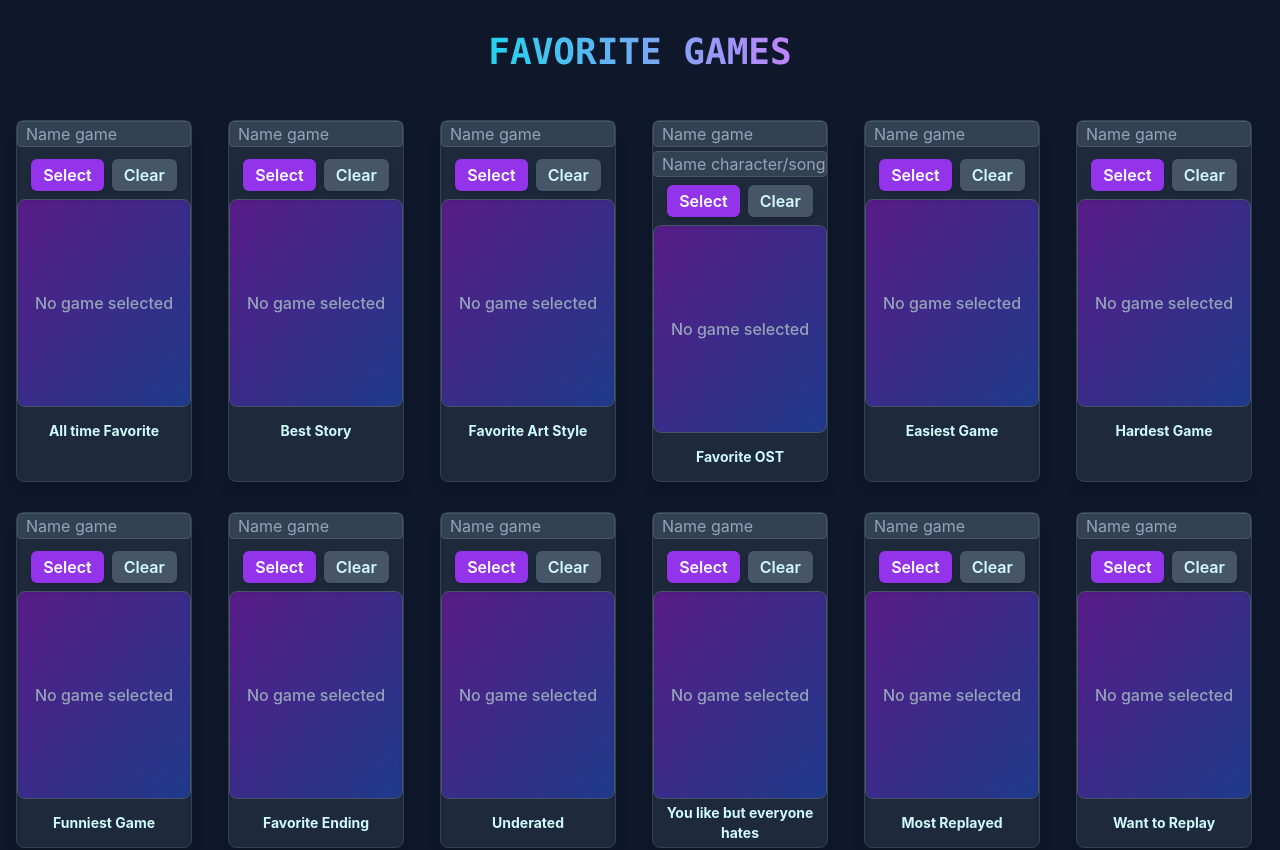
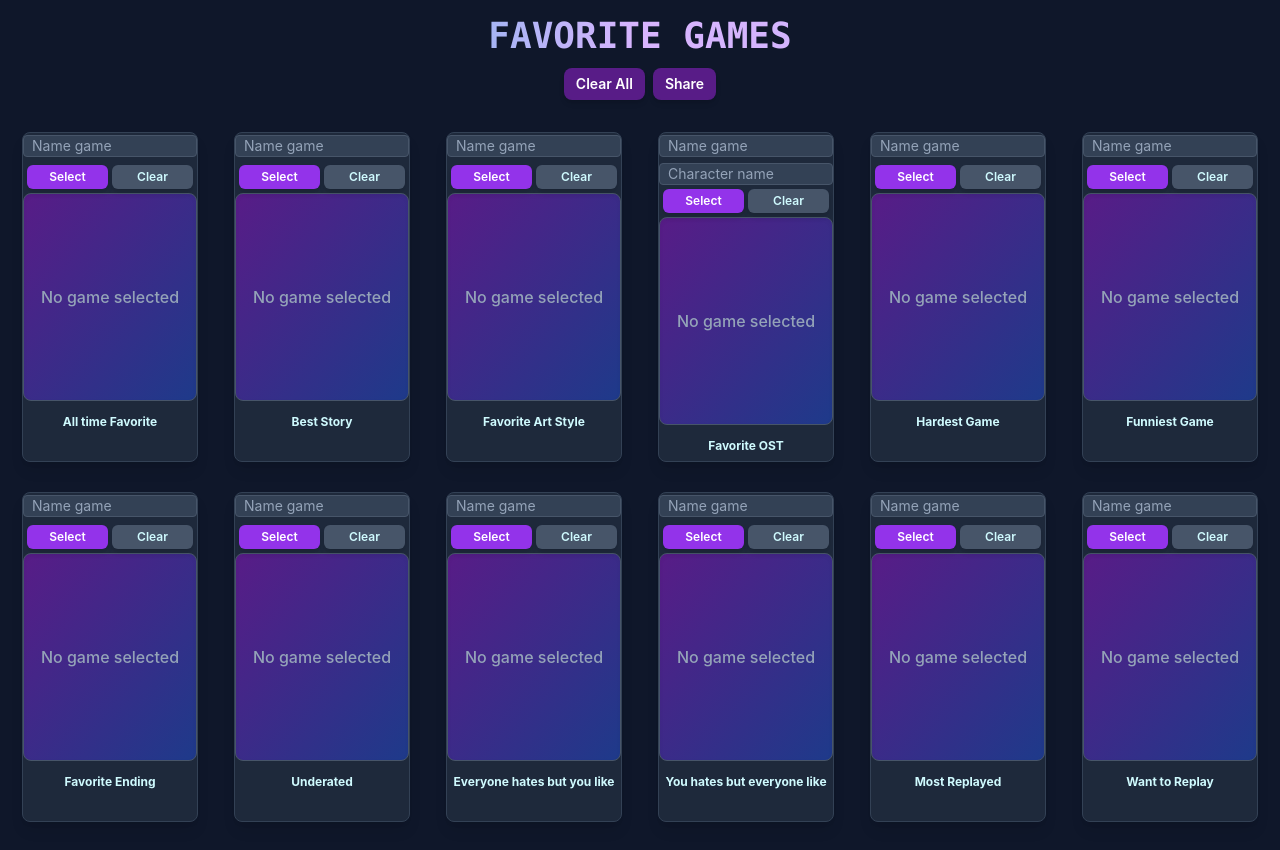
Before and after one commit to psycongroo312/Favorite-games, a React (Vite) app: page / in a window 1280 px wide. Shown: the top 850 px of the page. Built offline with nearby package versions, Linux system fonts and the light colour scheme.

Commit message:
Add localStorage persistence, mobile optimization, and enhanced UI

```diff
--- a/src/App.tsx
+++ b/src/App.tsx
@@ -1,20 +1,72 @@
 import GameCard from "./GameCard";
 import { cardNames } from "./data/cards";
 import "./index.css";
+import { clearAllData, hasSavedData } from "./utils/storage";
 
 export default function App() {
+  const handleClearAll = () => {
+    if (hasSavedData()) {
+      const confirmed = window.confirm(
+        "Are you sure you want to clear all saved games? This action cannot be undone.",
+      );
+      if (confirmed) {
+        clearAllData();
+        window.location.reload();
+      }
+    }
+  };
+
   return (
-    <div className="min-h-screen bg-slate-900 mb-2.5">
-      <header className="flex justify-center py-8">
-        <h1 className="text-4xl font-bold text-transparent bg-clip-text bg-gradient-to-r from-cyan-400 to-purple-400 font-mono">
+    <div className="min-h-screen">
+      <div className="min-h-screen bg-slate-900">
+        <header className="py-4 px-2 max-w-7xl mx-auto">
+          <div className="flex flex-col space-y-3">
+            <h1 className="text-2xl sm:text-4xl font-bold text-transparent bg-clip-text bg-gradient-to-r from-cyan-500 via-purple-300 to-violet-300 font-mono text-center">
               FAVORITE GAMES
             </h1>
+            <div className="flex justify-center space-x-2">
+              <button
+                onClick={handleClearAll}
+                className="bg-purple-900 hover:bg-red-700 text-white font-semibold py-1.5 px-3 text-sm rounded-lg shadow-md transition-colors duration-200"
+                title="Clear all saved games"
+              >
+                Clear All
+              </button>
+              <button className="bg-purple-900 hover:bg-red-700 text-white font-semibold py-1.5 px-3 text-sm rounded-lg shadow-md transition-colors duration-200">
+                Share
+              </button>
+            </div>
+          </div>
         </header>
-      <main className="max-w-7xl mx-auto grid grid-cols-2 sm:grid-cols-3 md:grid-cols-4 lg:grid-cols-5 xl:grid-cols-6 gap-4 gap-y-6 p-4">
+        <main className="max-w-7xl mx-auto grid grid-cols-1 xs:grid-cols-2 sm:grid-cols-3 md:grid-cols-4 lg:grid-cols-5 xl:grid-cols-6 gap-2 sm:gap-4 gap-y-4 sm:gap-y-6 p-2 sm:p-4">
           {cardNames.map((name) => (
             <GameCard key={name} name={name} />
           ))}
         </main>
+
+        <footer className="bg-slate-800/50 border-t border-slate-700 mt-4">
+          <div className="max-w-7xl mx-auto px-2 py-3">
+            <div className="flex flex-col items-center space-y-2 text-center">
+              <div className="flex items-center space-x-1">
+                <span className="text-sm">🎮</span>
+                <span className="text-cyan-400 font-mono font-bold text-sm">
+                  CYBERSHIGER
+                </span>
+              </div>
+
+              <div className="flex items-center space-x-3 text-xs">
+                <a
+                  href="https://www.instagram.com/medicalmechanica312?igsh=MWVtN2Rhc3o5dmc5aw=="
+                  className="text-slate-400 hover:text-purple-400 transition-colors duration-200"
+                >
+                  Contact
+                </a>
+                <span className="text-slate-600">Made from the heart</span>
+              </div>
+            </div>
+          </div>
+        </footer>
+      </div>
     </div>
   );
 }
--- a/src/GameCard.tsx
+++ b/src/GameCard.tsx
@@ -1,6 +1,7 @@
 import React from "react";
 import { searchGames, convertApiToGame } from "./services/gameApi";
 import { type Game } from "./data/games";
+import { saveCardData, loadCardData, clearCardData } from "./utils/storage";
 
 interface GameCardProps {
   name: string;
@@ -25,6 +26,12 @@ const GameCard = ({ name }: GameCardProps) => {
   const [savedGame, setSavedGame] = React.useState<Game | null>(null);
   const [isLoading, setIsLoading] = React.useState(false);
 
+  React.useEffect(() => {
+    const savedData = loadCardData(name);
+    setSavedGame(savedData.game);
+    setSavedCharacter(savedData.character);
+  }, [name]);
+
   const handleCharacterName = (event: React.ChangeEvent<HTMLInputElement>) => {
     setCharacterName(event.target.value);
   };
@@ -47,10 +54,12 @@ const GameCard = ({ name }: GameCardProps) => {
   };
 
   const handleSaveGame = async () => {
+    let foundGame: Game | null = null;
+
     if (gameName.trim()) {
       setIsLoading(true);
       try {
-        const foundGame = await findGame(gameName);
+        foundGame = await findGame(gameName);
         setSavedGame(foundGame);
       } catch (error) {
         console.error("Search failed:", error);
@@ -60,8 +69,14 @@ const GameCard = ({ name }: GameCardProps) => {
       }
     }
 
+    let characterToSave = savedCharacter;
     if (isCharacterCard && characterName.trim()) {
-      setSavedCharacter(characterName.trim());
+      characterToSave = characterName.trim();
+      setSavedCharacter(characterToSave);
+    }
+
+    if (foundGame || characterToSave) {
+      saveCardData(name, foundGame, characterToSave);
     }
 
     setGameName("");
@@ -71,11 +86,11 @@ const GameCard = ({ name }: GameCardProps) => {
   };
 
   return (
-    <div className="w-44 h-[320] mb-1.5 bg-slate-800 border border-slate-700 rounded-lg shadow-lg hover:shadow-cyan-400/20 hover:border-cyan-400/50 transition-all duration-300">
+    <div className="w-full max-w-44 h-[330px] mb-1.5 bg-slate-800 border border-slate-700 rounded-lg shadow-lg hover:shadow-cyan-400/20 hover:border-cyan-400/50 transition-all duration-300 mx-auto">
       <input
         onChange={handleGameName}
         value={gameName}
-        className="w-[174px] pl-2 mb-1 bg-slate-700 text-cyan-100 placeholder-slate-400 border border-slate-600 rounded focus:border-cyan-400 focus:outline-none"
+        className="w-full pl-2 mb-1 bg-slate-700 text-cyan-100 placeholder-slate-400 border border-slate-600 rounded focus:border-cyan-400 focus:outline-none text-sm"
         placeholder="Name game"
         disabled={isLoading}
       />
@@ -83,14 +98,14 @@ const GameCard = ({ name }: GameCardProps) => {
         <input
           onChange={handleCharacterName}
           value={characterName}
-          className="w-[174px] pl-2 bg-slate-700 text-purple-100 placeholder-slate-400 border border-slate-600 rounded focus:border-purple-400 focus:outline-none"
-          placeholder="Name character/song/level"
+          className="w-full pl-2 bg-slate-700 text-purple-100 placeholder-slate-400 border border-slate-600 rounded focus:border-purple-400 focus:outline-none text-sm"
+          placeholder="Character name"
         />
       )}
 
-      <div className="flex justify-center gap-2 m-2">
+      <div className="flex justify-center gap-1 m-1">
         <button
-          className="bg-purple-600 hover:bg-purple-700 text-white font-semibold py-1 px-3 rounded-md shadow-md transition-colors duration-200 disabled:opacity-50 disabled:cursor-not-allowed"
+          className="bg-purple-600 hover:bg-purple-700 text-white font-semibold py-1 px-2 text-xs rounded-md shadow-md transition-colors duration-200 disabled:opacity-50 disabled:cursor-not-allowed flex-1"
           onClick={handleSaveGame}
           disabled={isLoading}
         >
@@ -100,8 +115,9 @@ const GameCard = ({ name }: GameCardProps) => {
           onClick={() => {
             setSavedGame(null);
             setSavedCharacter("");
+            clearCardData(name);
           }}
-          className="bg-slate-600 hover:bg-slate-700 text-cyan-100 font-semibold py-1 px-3 rounded-md shadow-md transition-colors duration-200 disabled:opacity-50 disabled:cursor-not-allowed"
+          className="bg-slate-600 hover:bg-slate-700 text-cyan-100 font-semibold py-1 px-2 text-xs rounded-md shadow-md transition-colors duration-200 disabled:opacity-50 disabled:cursor-not-allowed flex-1"
           disabled={isLoading}
         >
           Clear
@@ -116,7 +132,7 @@ const GameCard = ({ name }: GameCardProps) => {
             <img
               src={savedGame.imageUrl}
               alt={savedGame.name}
-              className="w-32 h-40 mx-auto mb-2 object-cover"
+              className="w-28 h-32 mx-auto mb-2 object-cover rounded"
               onError={(e) => {
                 e.currentTarget.src =
                   "https://via.placeholder.com/300x200?text=No+Image";
@@ -130,7 +146,7 @@ const GameCard = ({ name }: GameCardProps) => {
           </div>
         ) : isCharacterCard && savedCharacter ? (
           <div>
-            <div className="w-32 h-40 mx-auto mb-2 bg-slate-700 border border-slate-500 rounded flex items-center justify-center">
+            <div className="w-28 h-32 mx-auto mb-2 bg-slate-700 border border-slate-500 rounded flex items-center justify-center">
               <span className="text-xs text-slate-400">No game image</span>
             </div>
             <p className="text-sm font-semibold text-purple-200">
@@ -142,8 +158,10 @@ const GameCard = ({ name }: GameCardProps) => {
         )}
       </div>
 
-      <div className="flex justify-center items-center h-12">
-        <h2 className="text-center text-cyan-100 font-bold text-sm">{name}</h2>
+      <div className="flex justify-center items-center h-10 px-1">
+        <h2 className="text-center text-cyan-100 font-bold text-xs leading-tight">
+          {name}
+        </h2>
       </div>
     </div>
   );
--- a/src/data/cards.ts
+++ b/src/data/cards.ts
@@ -3,12 +3,12 @@ export const cardNames = [
   "Best Story",
   "Favorite Art Style",
   "Favorite OST",
-  "Easiest Game",
   "Hardest Game",
   "Funniest Game",
   "Favorite Ending",
   "Underated",
-  "You like but everyone hates",
+  "Everyone hates but you like",
+  "You hates but everyone like",
   "Most Replayed",
   "Want to Replay",
   "Game you keep comming back to",
--- a/src/index.css
+++ b/src/index.css
@@ -4,6 +4,8 @@
 
 /* Gaming Dark Theme Custom Styles */
 body {
+    --tw-bg-opacity: 1;
+    background-color: rgb(15 23 42 / var(--tw-bg-opacity, 1)) /* #0f172a */;
     font-family:
         "Inter",
         -apple-system,
--- /dev/null
+++ b/src/utils/storage.ts
@@ -0,0 +1,96 @@
+import { type Game } from "../data/games";
+
+export interface SavedCardData {
+  game: Game | null;
+  character: string;
+}
+
+export interface SavedGameData {
+  [cardName: string]: SavedCardData;
+}
+
+const STORAGE_KEY = "favorite-games-data";
+
+export const saveCardData = (
+  cardName: string,
+  game: Game | null,
+  character: string = "",
+): void => {
+  try {
+    const existingData = loadAllData();
+    existingData[cardName] = {
+      game,
+      character,
+    };
+    localStorage.setItem(STORAGE_KEY, JSON.stringify(existingData));
+  } catch (error) {
+    console.error("Error saving card data:", error);
+  }
+};
+
+export const loadCardData = (cardName: string): SavedCardData => {
+  try {
+    const allData = loadAllData();
+    return allData[cardName] || { game: null, character: "" };
+  } catch (error) {
+    console.error("Error loading card data:", error);
+    return { game: null, character: "" };
+  }
+};
+
+export const loadAllData = (): SavedGameData => {
+  try {
+    const data = localStorage.getItem(STORAGE_KEY);
+    return data ? JSON.parse(data) : {};
+  } catch (error) {
+    console.error("Error loading all data:", error);
+    return {};
+  }
+};
+
+export const clearCardData = (cardName: string): void => {
+  try {
+    const existingData = loadAllData();
+    delete existingData[cardName];
+    localStorage.setItem(STORAGE_KEY, JSON.stringify(existingData));
+  } catch (error) {
+    console.error("Error clearing card data:", error);
+  }
+};
+
+export const clearAllData = (): void => {
+  try {
+    localStorage.removeItem(STORAGE_KEY);
+  } catch (error) {
+    console.error("Error clearing all data:", error);
+  }
+};
+
+export const hasSavedData = (): boolean => {
+  try {
+    const data = localStorage.getItem(STORAGE_KEY);
+    return data !== null && Object.keys(JSON.parse(data)).length > 0;
+  } catch {
+    return false;
+  }
+};
+
+export const exportData = (): string => {
+  try {
+    return localStorage.getItem(STORAGE_KEY) || "{}";
+  } catch (error) {
+    console.error("Error exporting data:", error);
+    return "{}";
+  }
+};
+
+export const importData = (jsonString: string): boolean => {
+  try {
+    const data = JSON.parse(jsonString);
+    localStorage.setItem(STORAGE_KEY, JSON.stringify(data));
+    return true;
+  } catch (error) {
+    console.error("Error importing data:", error);
+    return false;
+  }
+};
--- a/tailwind.config.js
+++ b/tailwind.config.js
@@ -3,6 +3,9 @@ export default {
   content: ["./index.html", "./src/**/*.{js,ts,jsx,tsx}"],
   theme: {
     extend: {
+      screens: {
+        xs: "320px",
+      },
       borderWidth: {
         1: "1px",
       },
```
Lines whose indentation alone changed are shown as unchanged.
